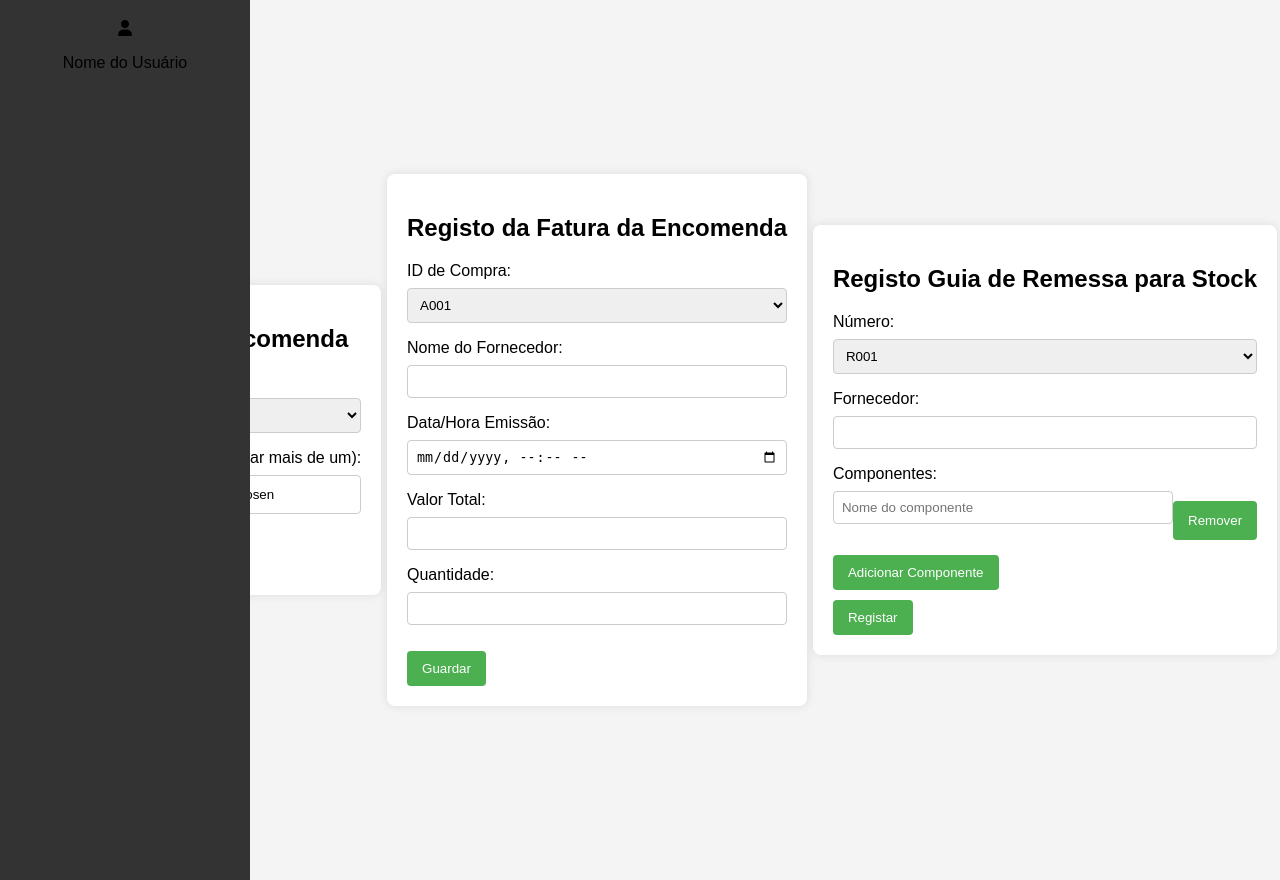
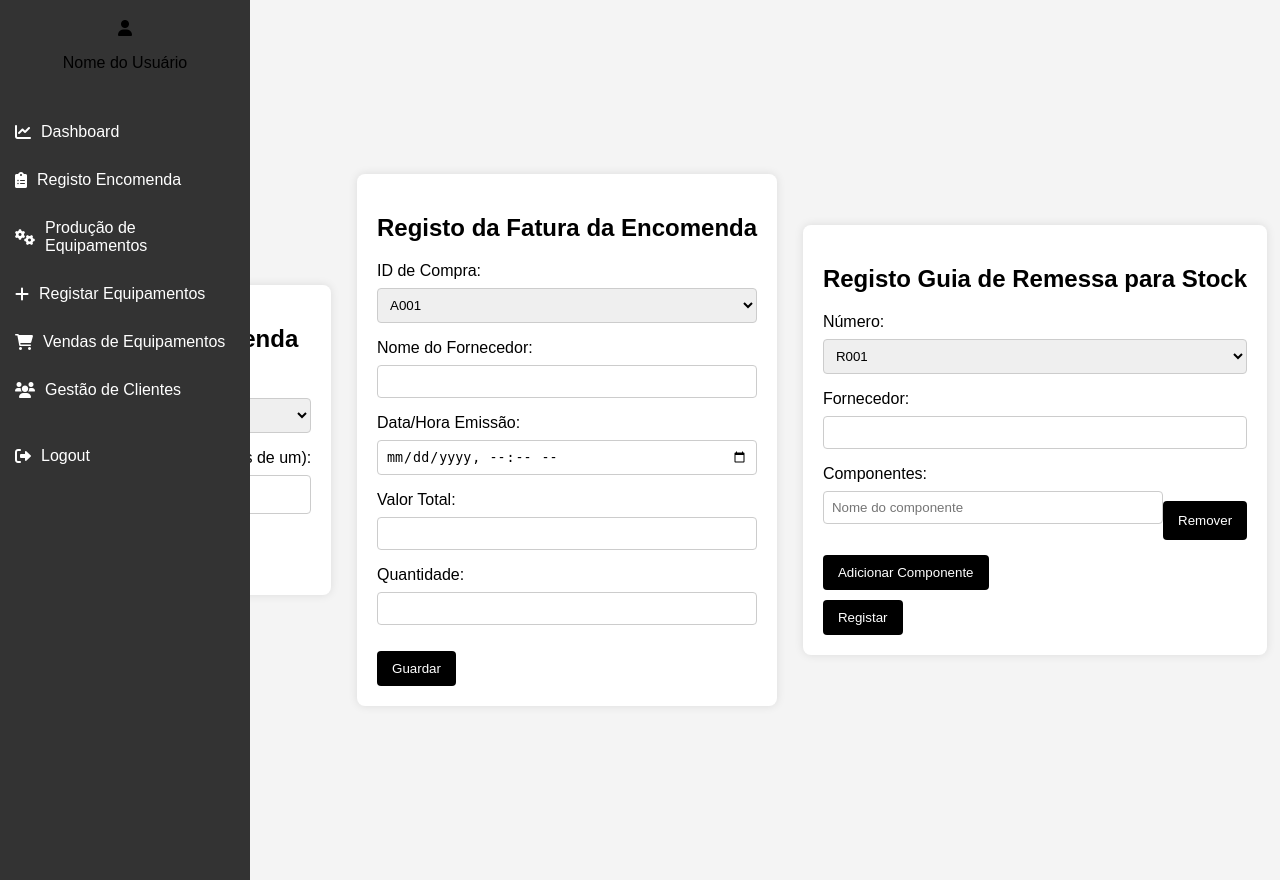
Before and after one commit to cee02/bdii-site, a Django app: page /bdii_app/registo_encomenda/ in a window 1280 px wide. Run offline with Django 4.2, Linux system fonts and the light colour scheme.

Commit message:
+ do mesmo

```diff
--- a/bdii_django/bdii_app/templates/registo_encomenda.html
+++ b/bdii_django/bdii_app/templates/registo_encomenda.html
@@ -30,7 +30,7 @@ form {
         button {
             margin-top: 10px;
             padding: 10px;
-            background-color: #4CAF50;
+            background-color: #000000;
             color: white;
             border: none;
             border-radius: 4px;
@@ -145,7 +145,7 @@ form {
         }
 
         button {
-            background-color: #4caf50;
+            background-color: #000000;
             color: #fff;
             padding: 10px 15px;
             border: none;
@@ -154,7 +154,7 @@ form {
         }
 
         button:hover {
-            background-color: #45a049;
+            background-color: #000000;
         }
     </style>
     <title>Registrar Encomenda</title>
@@ -167,7 +167,6 @@ form {
             <p>Nome do Usuário</p>
         </div>
 
-        </div>
         <ul class="menu">
             <li><a href="{% url 'dashboard' %}"><i class="fas fa-chart-line"></i><span class="menu-text">Dashboard</span></a></li>
             <li><a href="{% url 'registo_encomenda' %}"><i class="fas fa-clipboard-list"></i><span class="menu-text">Registo Encomenda</span></a></li>
```
